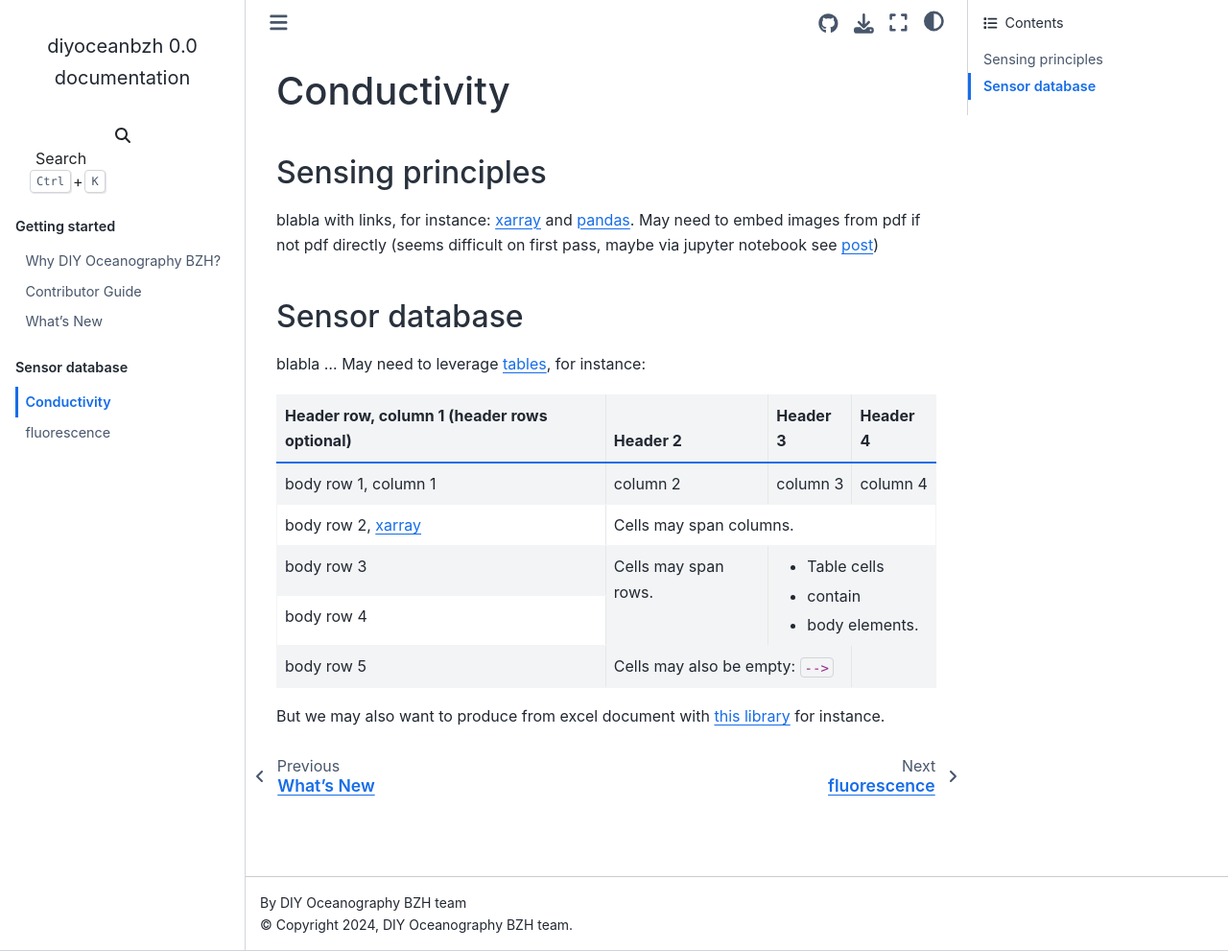
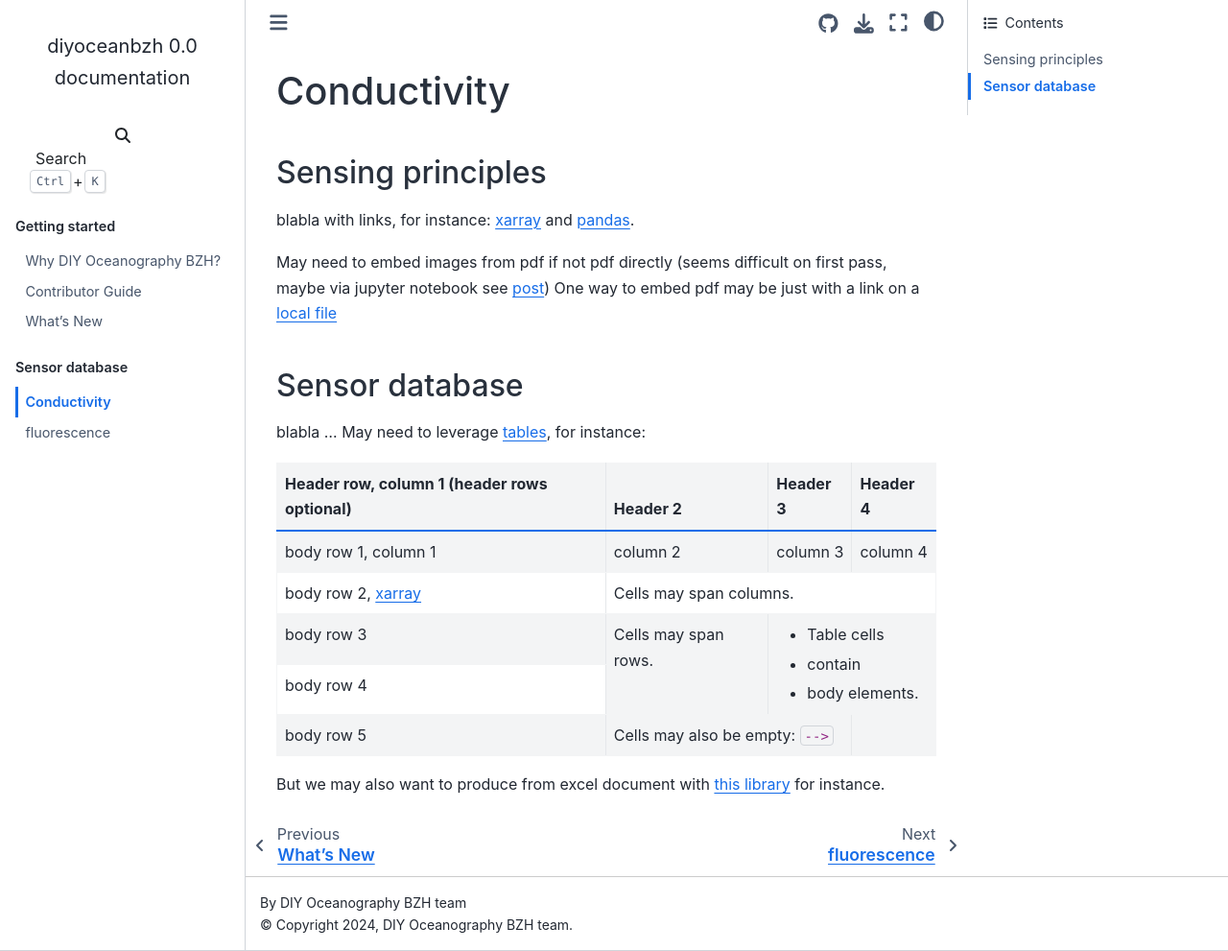
Before and after one commit to DIYOceanography/DIYOceanography_BZH, a Sphinx documentation site: the page built from docs/conductivity.rst, in a window 1280 px wide and 991 px high. Shown: the whole window at 96% size. Built offline with Sphinx 7.4.7 and the Sphinx Book theme 1.1.4, drawn with Linux system fonts in a browser that asks for light colours.

Commit message:
try alternartive pdf solution in conductivity.rst

```diff
--- a/docs/conductivity.rst
+++ b/docs/conductivity.rst
@@ -7,7 +7,9 @@ Sensing principles
 ------------------
 
 blabla with links, for instance: xarray_ and pandas_.
+
 May need to embed images from pdf if not pdf directly (seems difficult on first pass, maybe via jupyter notebook see `post <https://stackoverflow.com/questions/19470099/view-pdf-image-in-an-ipython-notebook>`_)
+One way to embed pdf may be just with a link on a `local file <test.pdf>`_
 
 Sensor database
 ---------------
```
